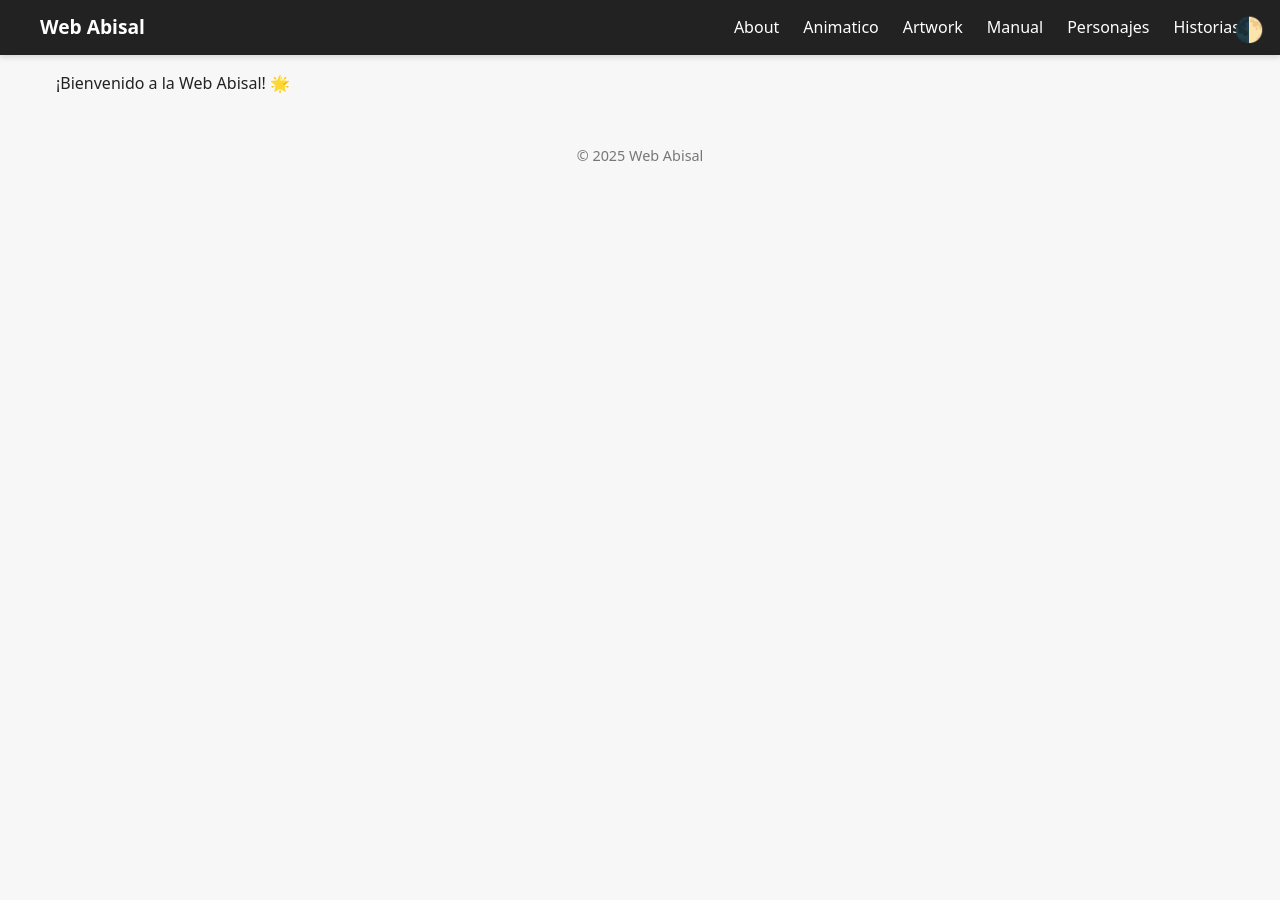
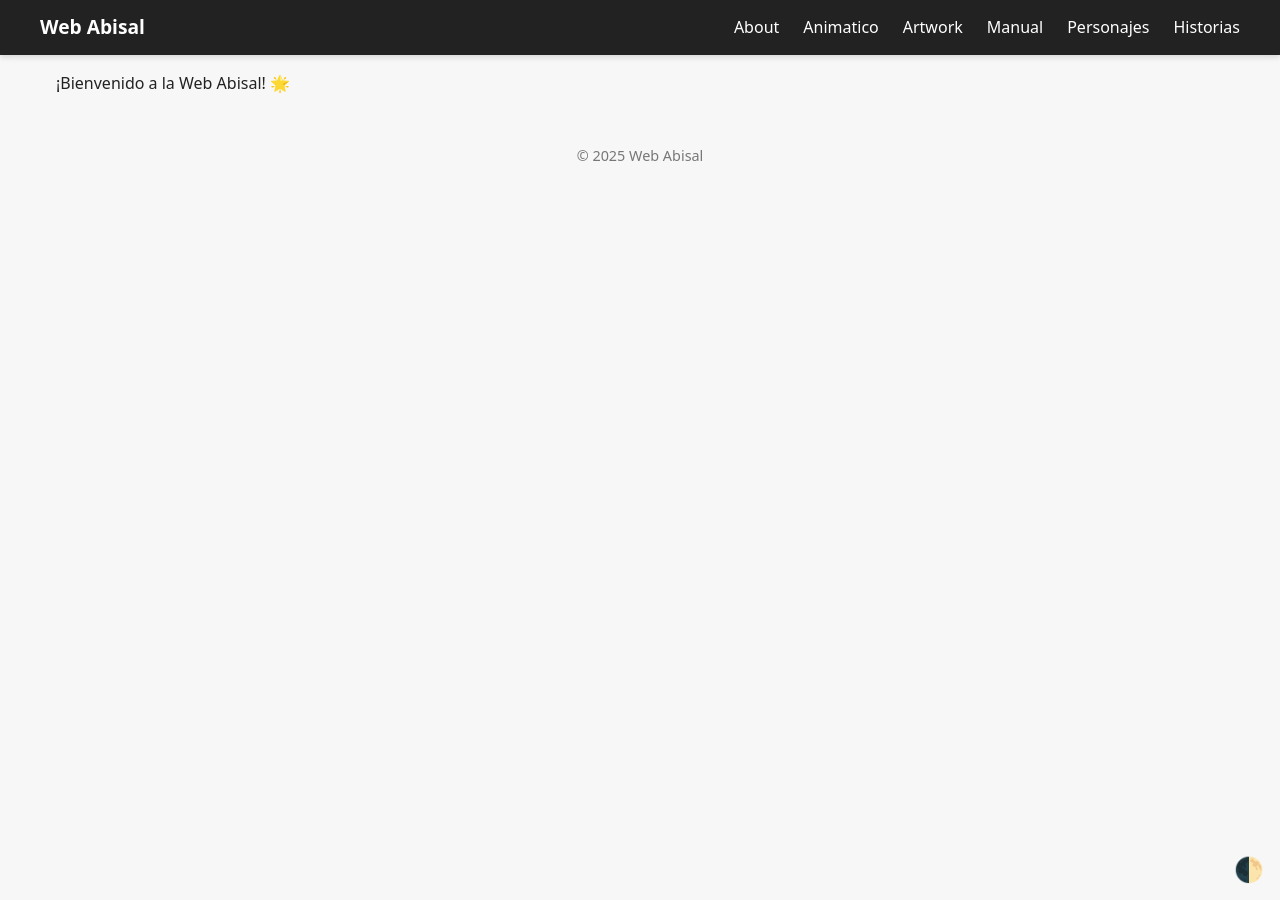
Before and after one commit to SagarinnusUPB/SagarinnusUPB.github.io, a Jekyll site: the page built from index.markdown, in a window 1280 px wide. Built offline with Jekyll 4.4.1, drawn with Linux system fonts in a browser that asks for light colours.

Commit message:
Update style.css

```diff
--- a/assets/css/style.css
+++ b/assets/css/style.css
@@ -83,7 +83,7 @@ nav {
 -------------------------------------------------------- */
 #theme-toggle {
   position: fixed;
-  top: 1rem;
+  bottom: 1rem;
   right: 1rem;
   background: none;
   border: none;
```
